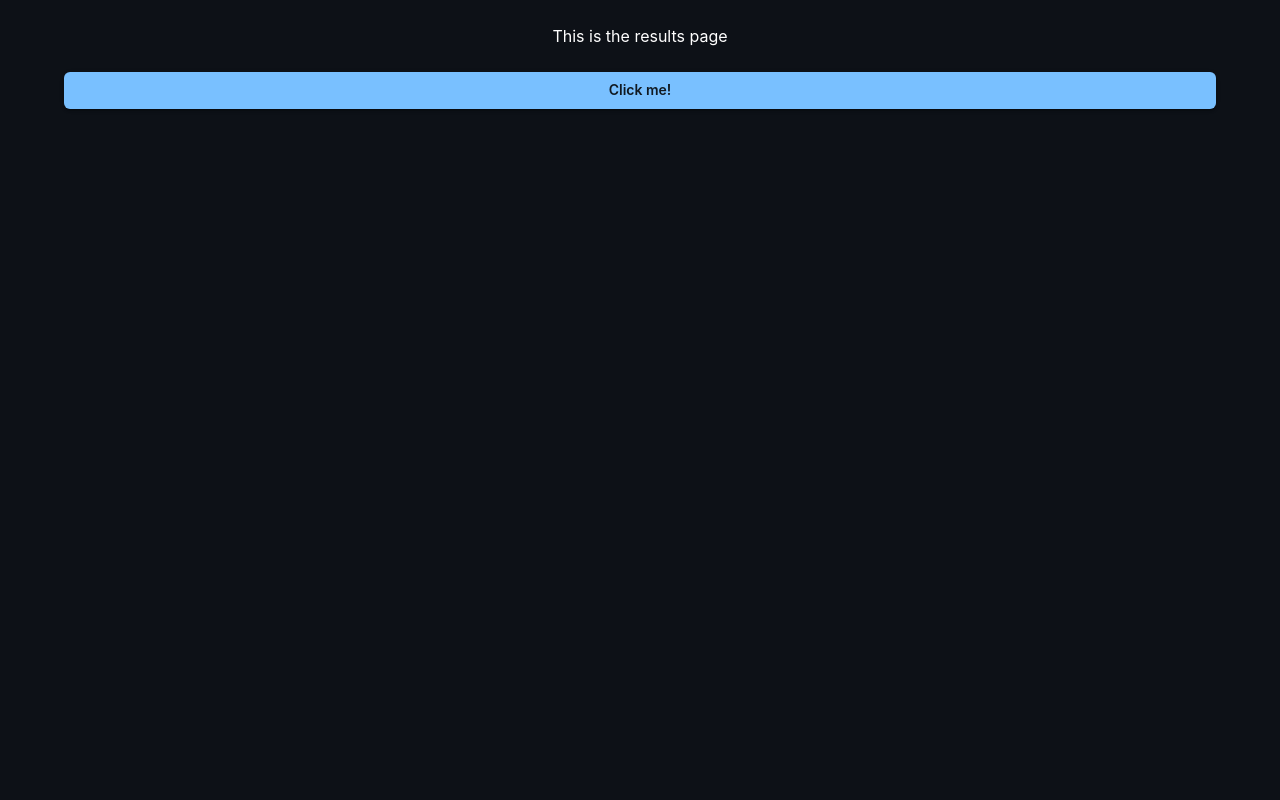
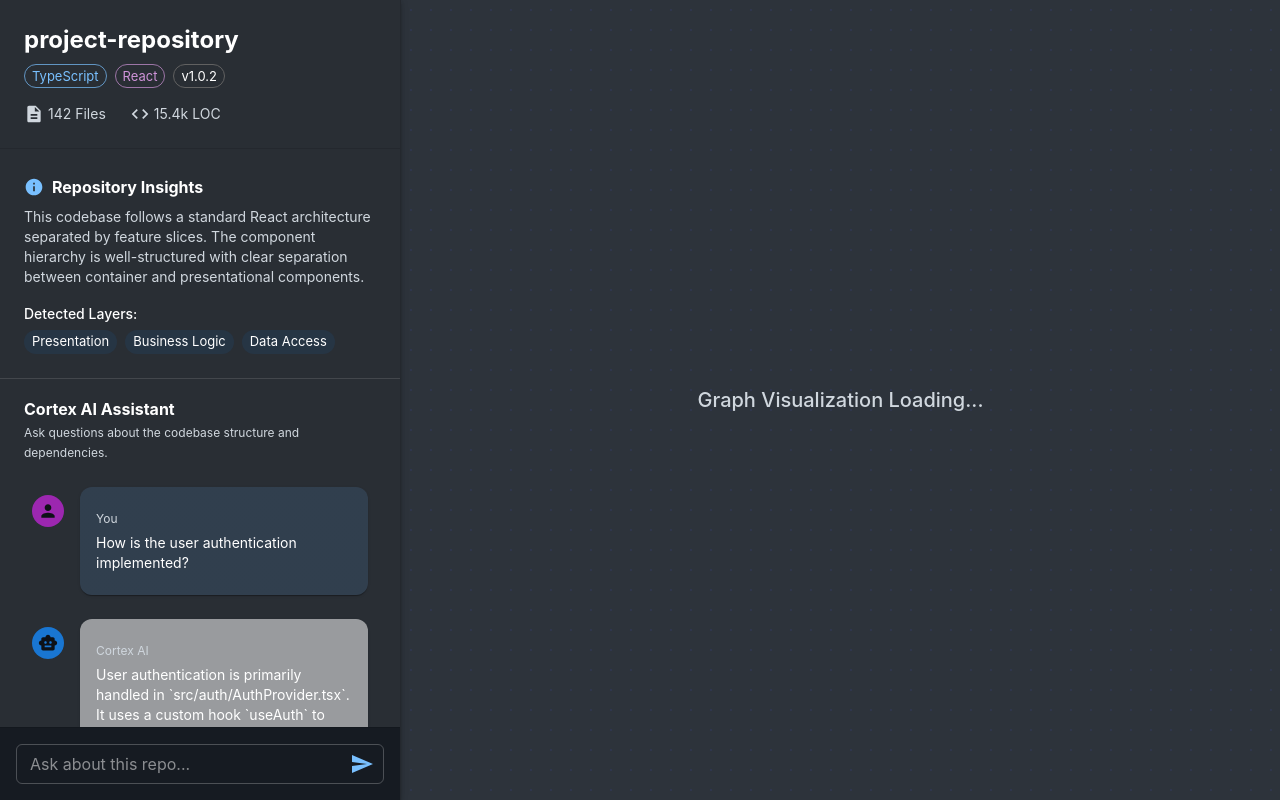
Before and after one commit to ML72/Git-Lumina, a React (Vite) app: page /results in a window 1280 px wide. Built offline with nearby package versions, Linux system fonts and the light colour scheme.

Commit message:
Results page layout

```diff
--- /dev/null
+++ b/src/components/GraphDisplay.tsx
@@ -0,0 +1,43 @@
+import React from 'react';
+import { Box, Typography, useTheme } from '@mui/material';
+
+const GraphDisplay: React.FC = () => {
+    const theme = useTheme();
+
+    return (
+        <Box
+            sx={{
+                width: '100%',
+                height: '100%',
+                bgcolor: '#1e2329', // Slightly lighter than background.default (#0d1117) or paper (#161b22) to stand out, or just gray
+                // For "entirely gray" as requested, I'll use a neutral gray that fits dark theme
+                backgroundColor: '#2d333b',
+                display: 'flex',
+                alignItems: 'center',
+                justifyContent: 'center',
+                overflow: 'hidden',
+                position: 'relative'
+            }}
+        >
+            <Typography variant="h6" color="text.secondary">
+                Graph Visualization Loading...
+            </Typography>
+            {/* Grid pattern overlay to make it look technical */}
+            <Box
+                sx={{
+                    position: 'absolute',
+                    top: 0,
+                    left: 0,
+                    right: 0,
+                    bottom: 0,
+                    backgroundImage: 'radial-gradient(#444cf7 1px, transparent 1px)',
+                    backgroundSize: '20px 20px',
+                    opacity: 0.1,
+                    pointerEvents: 'none'
+                }}
+            />
+        </Box>
+    );
+};
+
+export default GraphDisplay;
--- a/src/pages/Results.tsx
+++ b/src/pages/Results.tsx
@@ -1,29 +1,205 @@
-import React from 'react';
-import { Button, Container, Typography } from '@mui/material';
-import { useDispatch } from 'react-redux';
+import React, { useState } from 'react';
+import {
+  Box,
+  Typography,
+  Paper,
+  List,
+  ListItem,
+  ListItemText,
+  Divider,
+  TextField,
+  InputAdornment,
+  IconButton,
+  Chip,
+  Stack,
+  Avatar,
+  useTheme,
+  alpha
+} from '@mui/material';
+import {
+  Send as SendIcon,
+  SmartToy as BotIcon,
+  Person as PersonIcon,
+  Description as FileIcon,
+  Code as CodeIcon,
+  Info as InfoIcon
+} from '@mui/icons-material';
+import CustomPage from '../components/CustomPage';
+import GraphDisplay from '../components/GraphDisplay';
 
-import CustomPage from '../components/CustomPage';
-import { setNewAlert } from '../service/alert';
+// Mock Data
+const MOCK_CHAT = [
+  { id: 1, sender: 'user', text: 'How is the user authentication implemented?' },
+  { id: 2, sender: 'system', text: 'User authentication is primarily handled in `src/auth/AuthProvider.tsx`. It uses a custom hook `useAuth` to manage session state and integrates with the backend API endpoints defined in `src/api/auth.ts`.' },
+  { id: 3, sender: 'user', text: 'What is the structure of the Redux store?' },
+  { id: 4, sender: 'system', text: 'The Redux store is configured in `src/store/index.ts`. It uses Redux Toolkit slices, which are organized in the `src/store/slices` directory. The main slices are `userSlice`, `notificationSlice`, and `repoSlice`.' },
+];
+
+const MOCK_INFO = {
+  name: "project-repository",
+  stats: {
+    files: 142,
+    components: 28,
+    linesOfCode: 15420
+  },
+  layers: ['Presentation', 'Business Logic', 'Data Access']
+};
 
 const Results: React.FC = () => {
-  const dispatch = useDispatch();
-
-  const alertHandler = () => {
-    setNewAlert(dispatch, { msg: "Hello world!" });
-  }
+  const theme = useTheme();
+  const [query, setQuery] = useState('');
 
   return (
     <CustomPage>
-      <Typography align="center" variant="body1" sx={{ mt: 3, mx: 2 }}>
-        This is the results page
-      </Typography>
-      <Container sx={{ mt: 3 }}>
-        <Button variant="contained" fullWidth onClick={alertHandler}>
-          Click me!
-        </Button>
-      </Container>
+      <Box sx={{
+        display: 'flex',
+        height: '100vh',
+        overflow: 'hidden',
+        position: 'relative'
+      }}>
+
+        {/* Left Panel - Sidebar */}
+        <Paper
+          elevation={3}
+          sx={{
+            width: 400,
+            height: '100%',
+            display: 'flex',
+            flexDirection: 'column',
+            zIndex: 10,
+            borderRadius: 0,
+            borderRight: `1px solid ${theme.palette.divider}`,
+            bgcolor: 'background.paper'
+          }}
+        >
+          {/* Header Section */}
+          <Box sx={{ p: 3, borderBottom: `1px solid ${theme.palette.divider}` }}>
+            <Typography variant="h5" fontWeight="bold" gutterBottom>
+              {MOCK_INFO.name}
+            </Typography>
+            <Stack direction="row" spacing={1} mb={2}>
+              <Chip label="TypeScript" size="small" color="primary" variant="outlined" />
+              <Chip label="React" size="small" color="secondary" variant="outlined" />
+              <Chip label="v1.0.2" size="small" variant="outlined" />
+            </Stack>
+
+            <Stack direction="row" spacing={3} sx={{ color: 'text.secondary' }}>
+              <Box sx={{ display: 'flex', alignItems: 'center', gap: 0.5 }}>
+                <FileIcon fontSize="small" />
+                <Typography variant="body2">{MOCK_INFO.stats.files} Files</Typography>
+              </Box>
+              <Box sx={{ display: 'flex', alignItems: 'center', gap: 0.5 }}>
+                <CodeIcon fontSize="small" />
+                <Typography variant="body2">{(MOCK_INFO.stats.linesOfCode / 1000).toFixed(1)}k LOC</Typography>
+              </Box>
+            </Stack>
+          </Box>
+
+          {/* Scrollable Content Area */}
+          <Box sx={{
+            flex: 1,
+            overflowY: 'auto',
+            display: 'flex',
+            flexDirection: 'column'
+          }}>
+
+            {/* General Info */}
+            <Box sx={{ p: 3 }}>
+              <Typography variant="subtitle1" fontWeight="bold" gutterBottom sx={{ display: 'flex', alignItems: 'center', gap: 1 }}>
+                <InfoIcon fontSize="small" color="primary" />
+                Repository Insights
+              </Typography>
+              <Typography variant="body2" color="text.secondary" paragraph>
+                This codebase follows a standard React architecture separated by feature slices. The component hierarchy is well-structured with clear separation between container and presentational components.
+              </Typography>
+
+              <Typography variant="subtitle2" gutterBottom>Detected Layers:</Typography>
+              <Box sx={{ display: 'flex', flexWrap: 'wrap', gap: 1 }}>
+                {MOCK_INFO.layers.map(layer => (
+                  <Chip key={layer} label={layer} size="small" sx={{ bgcolor: alpha(theme.palette.primary.main, 0.1) }} />
+                ))}
+              </Box>
+            </Box>
+
+            <Divider />
+
+            {/* Chat Section Header */}
+            <Box sx={{ px: 3, pt: 2, pb: 1 }}>
+              <Typography variant="subtitle1" fontWeight="bold">
+                Cortex AI Assistant
+              </Typography>
+              <Typography variant="caption" color="text.secondary">
+                Ask questions about the codebase structure and dependencies.
+              </Typography>
+            </Box>
+
+            {/* Chat Messages */}
+            <List sx={{ px: 2, pb: 2 }}>
+              {MOCK_CHAT.map((msg) => (
+                <ListItem key={msg.id} alignItems="flex-start" sx={{ mb: 1 }}>
+                  <Box sx={{ mr: 2, mt: 1 }}>
+                    {msg.sender === 'system' ? (
+                      <Avatar sx={{ width: 32, height: 32, bgcolor: theme.palette.primary.main }}>
+                        <BotIcon fontSize="small" />
+                      </Avatar>
+                    ) : (
+                      <Avatar sx={{ width: 32, height: 32, bgcolor: theme.palette.secondary.main }}>
+                        <PersonIcon fontSize="small" />
+                      </Avatar>
+                    )}
+                  </Box>
+                  <Paper sx={{
+                    p: 2,
+                    bgcolor: msg.sender === 'system' ? alpha(theme.palette.background.default, 0.5) : alpha(theme.palette.primary.main, 0.1),
+                    borderRadius: 2,
+                    maxWidth: '100%'
+                  }}>
+                    <ListItemText
+                      primary={msg.sender === 'user' ? 'You' : 'Cortex AI'}
+                      primaryTypographyProps={{ variant: 'caption', color: 'text.secondary', mb: 0.5, display: 'block' }}
+                      secondary={msg.text}
+                      secondaryTypographyProps={{ variant: 'body2', color: 'text.primary' }}
+                    />
+                  </Paper>
+                </ListItem>
+              ))}
+            </List>
+          </Box>
+
+          {/* Chat Input Area - Fixed at bottom of sidebar */}
+          <Box sx={{ p: 2, borderTop: `1px solid ${theme.palette.divider}`, bgcolor: 'background.paper' }}>
+            <TextField
+              fullWidth
+              size="small"
+              placeholder="Ask about this repo..."
+              value={query}
+              onChange={(e) => setQuery(e.target.value)}
+              InputProps={{
+                endAdornment: (
+                  <InputAdornment position="end">
+                    <IconButton edge="end" color="primary">
+                      <SendIcon />
+                    </IconButton>
+                  </InputAdornment>
+                ),
+              }}
+            />
+          </Box>
+        </Paper>
+
+        {/* Right Panel - Graph Display */}
+        <Box sx={{ flex: 1, position: 'relative', height: '100%' }}>
+          <GraphDisplay />
+
+          {/* Floating Controls Example (Like Google Maps) */}
+          <Box sx={{ position: 'absolute', top: 20, right: 20, zIndex: 100 }}>
+            {/* We could add zoom buttons or layer toggles here later */}
+          </Box>
+        </Box>
+
+      </Box>
     </CustomPage>
-  )
+  );
 };
 
 export default Results;
```
